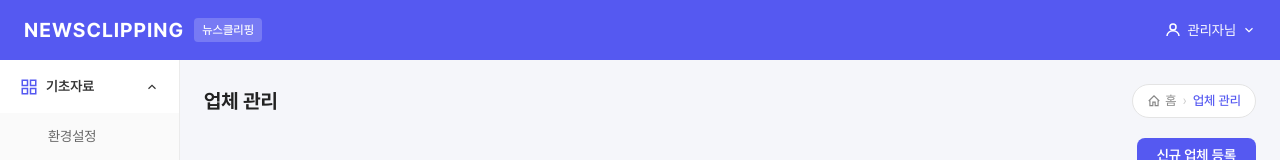
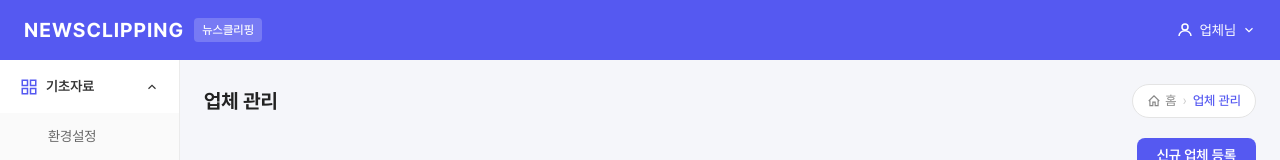
Before and after one commit to jamtty/bnp-newsclipping, a React (Vite) app in the folder apps/: page /company in a window 1280 px wide. Shown: the top 160 px of the page. Built offline with nearby package versions, Linux system fonts and the light colour scheme; no server answers; sample sign-in values are in the browser's storage.

Commit message:
feat: role label 변경 (super_admin -> 관리자, admin -> 업체)

```diff
--- a/apps/src/components/layout/Header.tsx
+++ b/apps/src/components/layout/Header.tsx
@@ -6,7 +6,7 @@ function Header() {
   const navigate = useNavigate()
 
   const user = JSON.parse(sessionStorage.getItem('user') || '{}')
-  const roleLabel = user.user_type === 'super_admin' ? '메인관리자' : '관리자'
+  const roleLabel = user.user_type === 'super_admin' ? '관리자' : '업체'
   const displayName = user.company_name
     ? `${user.company_name} (${roleLabel})`
     : roleLabel
```
